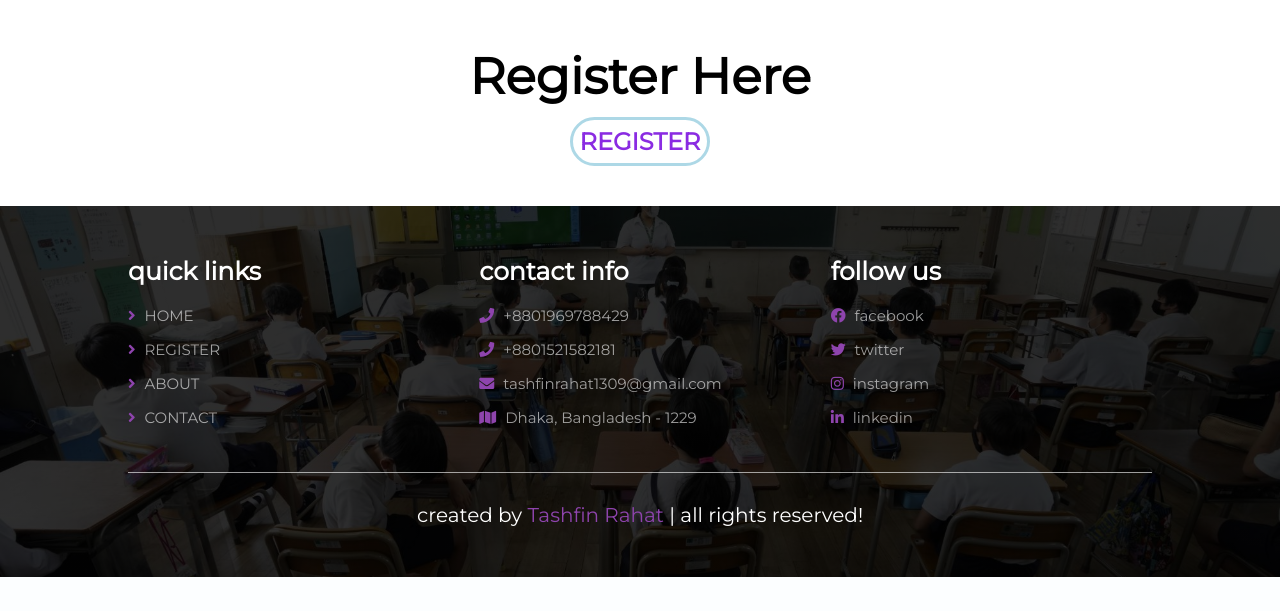
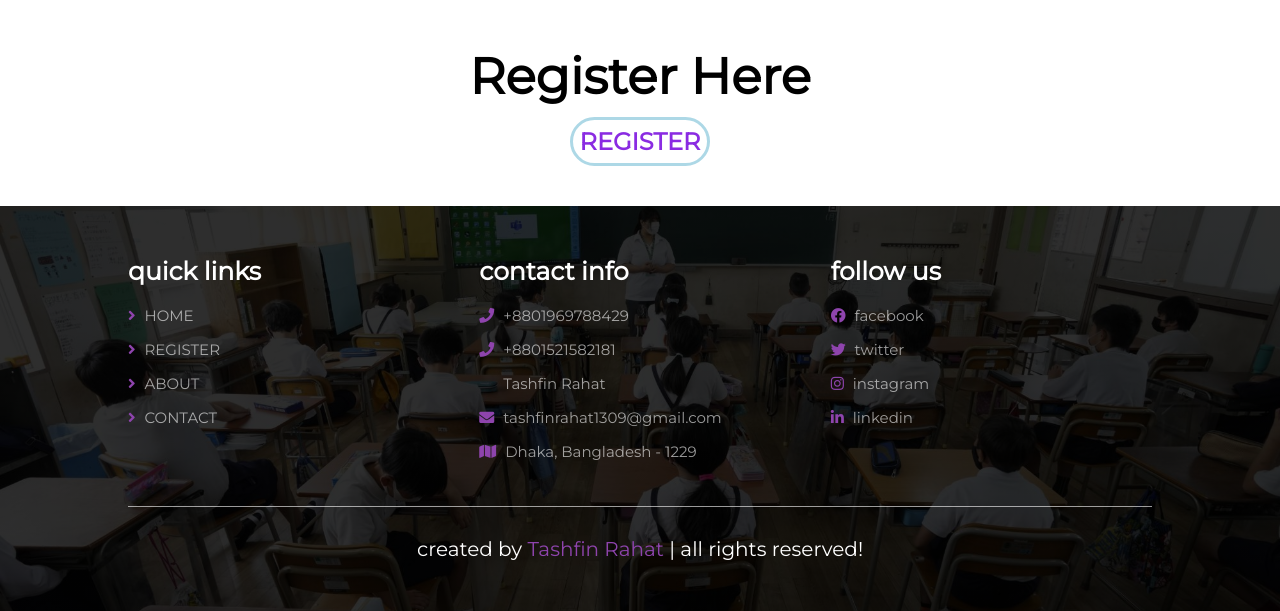
Before and after one commit to tashfin1309/sample_1, a PHP site: page / in a window 1280 px wide. Shown: the part 824-1435 px from the top of the page. Before the commit the page ends 1401 px from the top, so only its background shows below. Run offline with PHP 8.4, Linux system fonts and the light colour scheme.

Commit message:
second commit

```diff
--- a/index.php
+++ b/index.php
@@ -87,6 +87,7 @@
          <h3>contact info</h3>
          <a href="#"> <i class="fas fa-phone"></i> +8801969788429 </a>
          <a href="#"> <i class="fas fa-phone"></i> +8801521582181 </a>
+         <a href="#"> <i class="fas fa-facebook"></i> Tashfin Rahat </a>
          <a href="#"> <i class="fas fa-envelope"></i> tashfinrahat1309@gmail.com </a>
          <a href="#"> <i class="fas fa-map"></i> Dhaka, Bangladesh - 1229 </a>
       </div>
```
